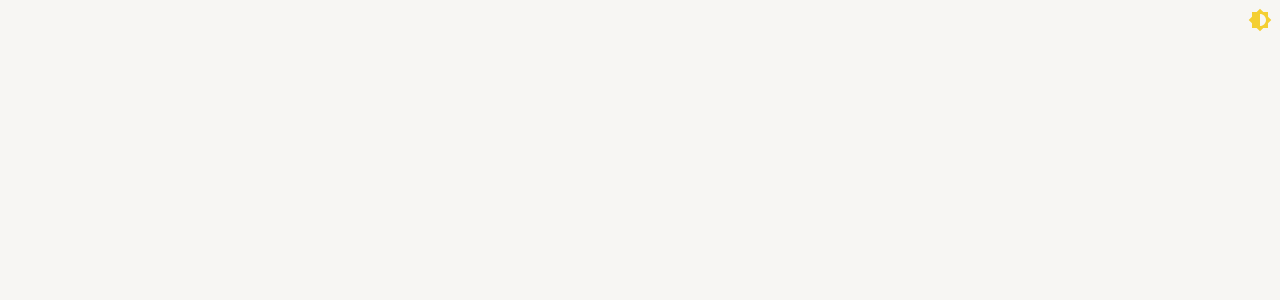
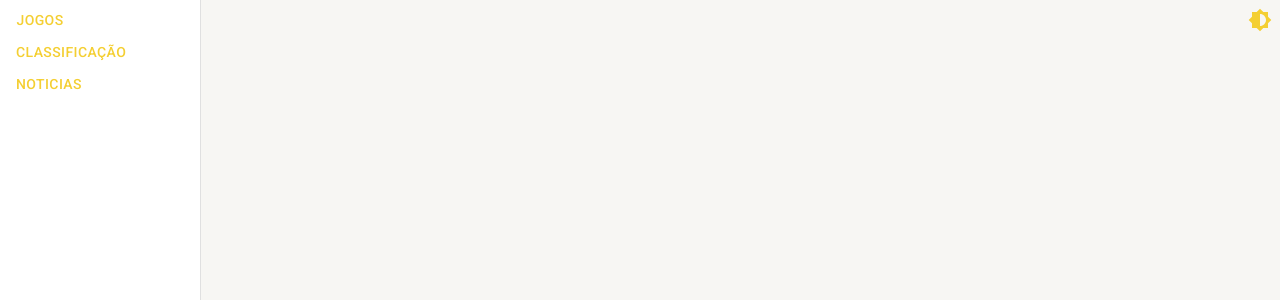
Before and after one commit to carla-reis-cr/model-site-sport, a React (Create React App) app: page /Home in a window 1280 px wide. Shown: the top 300 px of the page. Built offline with nearby package versions, Linux system fonts and the light colour scheme.

Commit message:
feat: menu lateral e ajustes

```diff
--- a/src/App.tsx
+++ b/src/App.tsx
@@ -1,12 +1,15 @@
 import { BrowserRouter } from 'react-router-dom'
 import { AppRoutes } from './routes'
 import { AppThemeProvider } from './shared/contexts'
+import { MenuLateral } from './shared/components'
 
 export const App = () => {
   return (
     <AppThemeProvider>
       <BrowserRouter>
-        <AppRoutes />
+        <MenuLateral>
+          <AppRoutes />
+        </MenuLateral>
       </BrowserRouter>
     </AppThemeProvider>
   )
--- a/src/routes/index.tsx
+++ b/src/routes/index.tsx
@@ -1,5 +1,5 @@
 import { Navigate, Route, Routes } from 'react-router-dom'
-import { Box, Drawer, IconButton, useTheme } from '@mui/material'
+import { Box, Button, Drawer, IconButton, useTheme } from '@mui/material'
 import { useAppThemeContext } from '../shared/contexts'
 import Brightness6Icon from '@mui/icons-material/Brightness6'
 export const AppRoutes = () => {
--- a/src/shared/components/index.ts
+++ b/src/shared/components/index.ts
@@ -1 +1 @@
-export {}
+export { MenuLateral } from './menu/MenuLateral'
--- /dev/null
+++ b/src/shared/components/menu/MenuLateral.tsx
@@ -0,0 +1,49 @@
+import { Button, Drawer, TextField, useTheme } from '@mui/material'
+import { Box } from '@mui/system'
+import { ReactNode } from 'react'
+
+interface MenuLateralProps {
+  children: ReactNode
+}
+
+export const MenuLateral: React.FC<MenuLateralProps> = ({ children }) => {
+  const theme = useTheme()
+  return (
+    <>
+      <Drawer variant="permanent">
+        <Box width={theme.spacing(25)}>
+          <Box
+            height={theme.spacing(3)}
+            display="flex"
+            alignItems="center"
+            justifyContent="flex-start"
+            margin={theme.spacing(1)}
+          >
+            <Button>Jogos</Button>
+          </Box>
+          <Box
+            height={theme.spacing(3)}
+            display="flex"
+            alignItems="center"
+            justifyContent="flex-start"
+            margin={theme.spacing(1)}
+          >
+            <Button>Classificação</Button>
+          </Box>
+          <Box
+            height={theme.spacing(3)}
+            display="flex"
+            alignItems="center"
+            justifyContent="flex-start"
+            margin={theme.spacing(1)}
+          >
+            <Button>Noticias</Button>
+          </Box>
+        </Box>
+      </Drawer>
+      <Box height="100vh" marginLeft={theme.spacing(25)}>
+        {children}
+      </Box>
+    </>
+  )
+}
```
